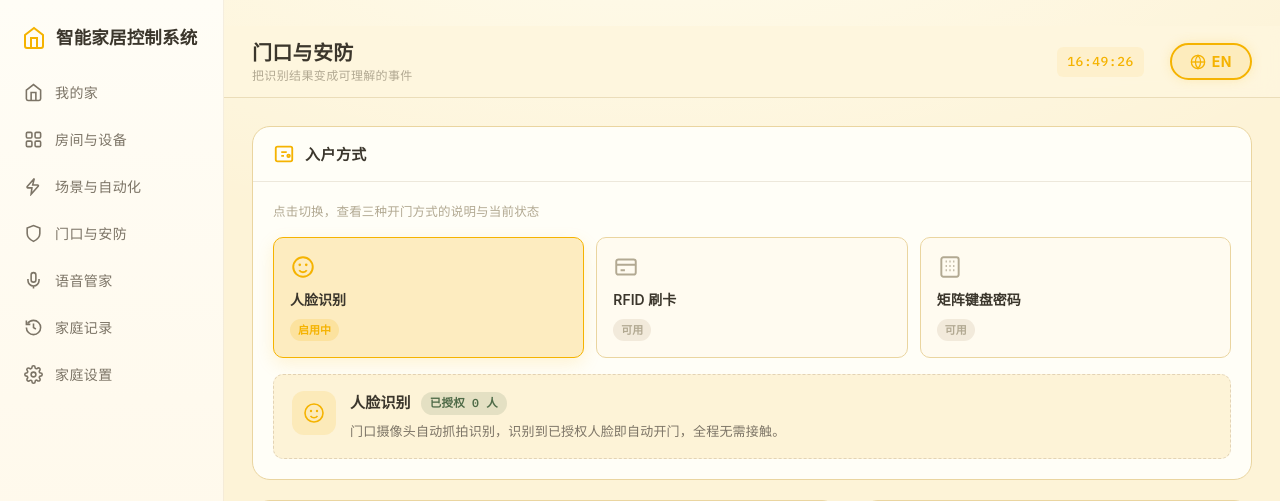
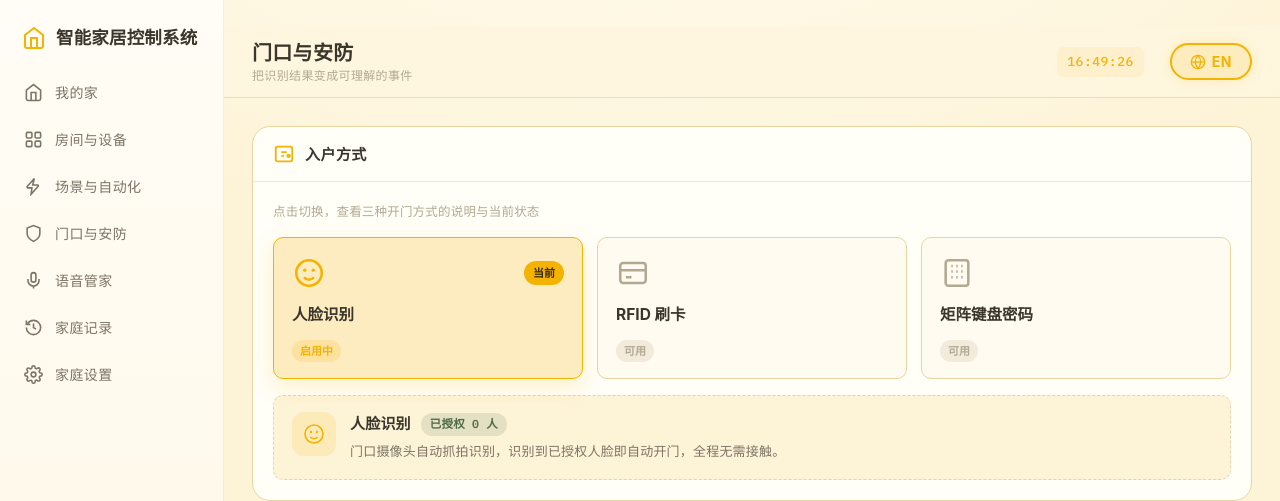
Before and after one commit to Attenna/Arduino-Uno-3-Smart-Home, a Flask app: template PC_Test/web/templates/access.html in a window 1280 px wide. Shown: the top 501 px of the page. Run offline with Flask 3, Linux system fonts and the light colour scheme; the template is opened without the code that fills it, so the values that code supplies are empty.

Commit message:
门口与安防：入户方式改为三张可点击卡片并标注当前方式，取消宽度上限

```diff
--- a/PC_Test/web/static/css/style.css
+++ b/PC_Test/web/static/css/style.css
@@ -2331,17 +2331,17 @@ body {
 .method-tabs {
     display: grid;
     grid-template-columns: repeat(3, minmax(0, 1fr));
-    gap: 12px;
+    gap: 14px;
 }
 
 .method-tab {
     display: flex;
     flex-direction: column;
     align-items: flex-start;
-    gap: 8px;
-    padding: 16px;
+    gap: 12px;
+    padding: 18px 18px 16px;
     border-radius: var(--radius-sm);
-    border: 1px solid var(--border-color);
+    border: 1.5px solid var(--border-color);
     background: var(--bg-secondary);
     color: var(--text-secondary);
     cursor: pointer;
@@ -2350,16 +2350,34 @@ body {
     transition: var(--transition);
 }
 
+.method-tab-top {
+    display: flex;
+    align-items: center;
+    justify-content: space-between;
+    width: 100%;
+}
+
 .method-tab svg {
-    width: 26px;
-    height: 26px;
+    width: 34px;
+    height: 34px;
     color: var(--text-muted);
     transition: var(--transition);
 }
 
-.method-tab > span {
-    font-size: 14px;
-    font-weight: 600;
+.method-tab-current {
+    display: none;
+    font-style: normal;
+    font-size: 11px;
+    font-weight: 700;
+    padding: 3px 9px;
+    border-radius: 999px;
+    background: var(--accent-cyan);
+    color: #3a2c00;
+}
+
+.method-tab-name {
+    font-size: 15.5px;
+    font-weight: 700;
     color: var(--text-primary);
 }
 
@@ -2381,10 +2399,12 @@ body {
 .method-tab.active {
     border-color: var(--accent-cyan);
     background: var(--bg-card-hover);
-    box-shadow: 0 6px 18px rgba(245, 179, 1, 0.14);
+    box-shadow: 0 8px 22px rgba(245, 179, 1, 0.18);
 }
 
 .method-tab.active svg { color: var(--accent-cyan); }
+
+.method-tab.active .method-tab-current { display: inline-flex; }
 
 .method-tab.active .method-tab-tag {
     background: rgba(245, 179, 1, 0.18);
--- a/PC_Test/web/static/js/lang.js
+++ b/PC_Test/web/static/js/lang.js
@@ -212,6 +212,7 @@ const I18N = {
             'access.method_keypad_desc': '在矩阵键盘上输入 4 位密码开门，适合访客与临时通行。',
             'access.method_status_on': '启用中',
             'access.method_status_ready': '可用',
+            'access.method_current': '当前',
             'access.method_face_stat': '已授权 {0} 人',
             'access.method_rfid_stat': '已登记 {0} 张卡',
             'access.method_keypad_stat': '4 位数字密码',
@@ -738,6 +739,7 @@ const I18N = {
             'access.method_keypad_desc': 'Enter a 4-digit code on the keypad to open the door, handy for guests and temporary access.',
             'access.method_status_on': 'Active',
             'access.method_status_ready': 'Ready',
+            'access.method_current': 'Current',
             'access.method_face_stat': '{0} authorized',
             'access.method_rfid_stat': '{0} cards enrolled',
             'access.method_keypad_stat': '4-digit code',
--- a/PC_Test/web/templates/access.html
+++ b/PC_Test/web/templates/access.html
@@ -4,8 +4,18 @@
 
 {% block head %}
 <style>
-    /* 门口与安防页内容较宽：放宽上限，避免宽屏下两侧留白过多 */
-    .main-content { max-width: 1720px; }
+    /* 门口与安防页：取消宽度上限，超宽屏也填满，避免两侧留白 */
+    .main-content { max-width: 100%; }
+
+    /* 超宽屏：授权人员改为自适应多列，消除行内大片横向空隙 */
+    @media (min-width: 1500px) {
+        .card-persons .person-list {
+            display: grid;
+            grid-template-columns: repeat(auto-fill, minmax(330px, 1fr));
+            gap: 10px;
+        }
+        .card-persons .person-item { margin-bottom: 0; }
+    }
 </style>
 {% endblock %}
 
@@ -30,29 +40,38 @@
             <p class="methods-hint" data-i18n="access.methods_hint">点击切换，查看三种开门方式的说明与当前状态</p>
             <div class="method-tabs" id="methodTabs">
                 <button type="button" class="method-tab active" data-method="face" onclick="selectMethod('face')">
+                    <span class="method-tab-top">
                         <svg viewBox="0 0 24 24" fill="none" stroke="currentColor" stroke-width="1.8">
                             <circle cx="12" cy="12" r="9"/>
                             <circle cx="9" cy="10" r="1.2" fill="currentColor" stroke="none"/>
                             <circle cx="15" cy="10" r="1.2" fill="currentColor" stroke="none"/>
                             <path d="M8.5 15c1 1.2 2.2 1.8 3.5 1.8s2.5-.6 3.5-1.8"/>
                         </svg>
-                    <span data-i18n="access.method_face_name">人脸识别</span>
+                        <em class="method-tab-current" data-i18n="access.method_current">当前</em>
+                    </span>
+                    <span class="method-tab-name" data-i18n="access.method_face_name">人脸识别</span>
                     <em class="method-tab-tag" data-i18n="access.method_status_on">启用中</em>
                 </button>
                 <button type="button" class="method-tab" data-method="rfid" onclick="selectMethod('rfid')">
+                    <span class="method-tab-top">
                         <svg viewBox="0 0 24 24" fill="none" stroke="currentColor" stroke-width="1.8">
                             <rect x="3" y="5" width="18" height="14" rx="2"/>
                             <path d="M3 10h18M7 15h4"/>
                         </svg>
-                    <span data-i18n="access.method_rfid_name">RFID 刷卡</span>
+                        <em class="method-tab-current" data-i18n="access.method_current">当前</em>
+                    </span>
+                    <span class="method-tab-name" data-i18n="access.method_rfid_name">RFID 刷卡</span>
                     <em class="method-tab-tag" data-i18n="access.method_status_ready">可用</em>
                 </button>
                 <button type="button" class="method-tab" data-method="keypad" onclick="selectMethod('keypad')">
+                    <span class="method-tab-top">
                         <svg viewBox="0 0 24 24" fill="none" stroke="currentColor" stroke-width="1.8">
                             <rect x="4" y="3" width="16" height="18" rx="2"/>
                             <path d="M8 7h1M11.5 7h1M15 7h1M8 11h1M11.5 11h1M15 11h1M8 15h1M11.5 15h1M15 15h1"/>
                         </svg>
-                    <span data-i18n="access.method_keypad_name">矩阵键盘密码</span>
+                        <em class="method-tab-current" data-i18n="access.method_current">当前</em>
+                    </span>
+                    <span class="method-tab-name" data-i18n="access.method_keypad_name">矩阵键盘密码</span>
                     <em class="method-tab-tag" data-i18n="access.method_status_ready">可用</em>
                 </button>
             </div>
--- a/PC_Test/web/templates/base.html
+++ b/PC_Test/web/templates/base.html
@@ -16,7 +16,7 @@
     <link rel="preconnect" href="https://fonts.googleapis.com">
     <link rel="preconnect" href="https://fonts.gstatic.com" crossorigin>
     <link href="https://fonts.googleapis.com/css2?family=Fraunces:opsz,wght@9..144,400..700&family=IBM+Plex+Mono:wght@400;500;600&family=Noto+Serif+SC:wght@500;600;700&family=Plus+Jakarta+Sans:wght@400..800&display=swap" rel="stylesheet">
-    <link rel="stylesheet" href="{{ url_for('static', filename='css/style.css') }}?v=20261005d">
+    <link rel="stylesheet" href="{{ url_for('static', filename='css/style.css') }}?v=20261006a">
     {% block head %}{% endblock %}
 </head>
 <body>
@@ -99,7 +99,7 @@
         </div>
     </div>
 
-    <script src="{{ url_for('static', filename='js/lang.js') }}?v=20261005a"></script>
+    <script src="{{ url_for('static', filename='js/lang.js') }}?v=20261006a"></script>
     <script>
         (function () {
             var sb = document.getElementById('sidebar');
```
Lines whose indentation alone changed are shown as unchanged.
